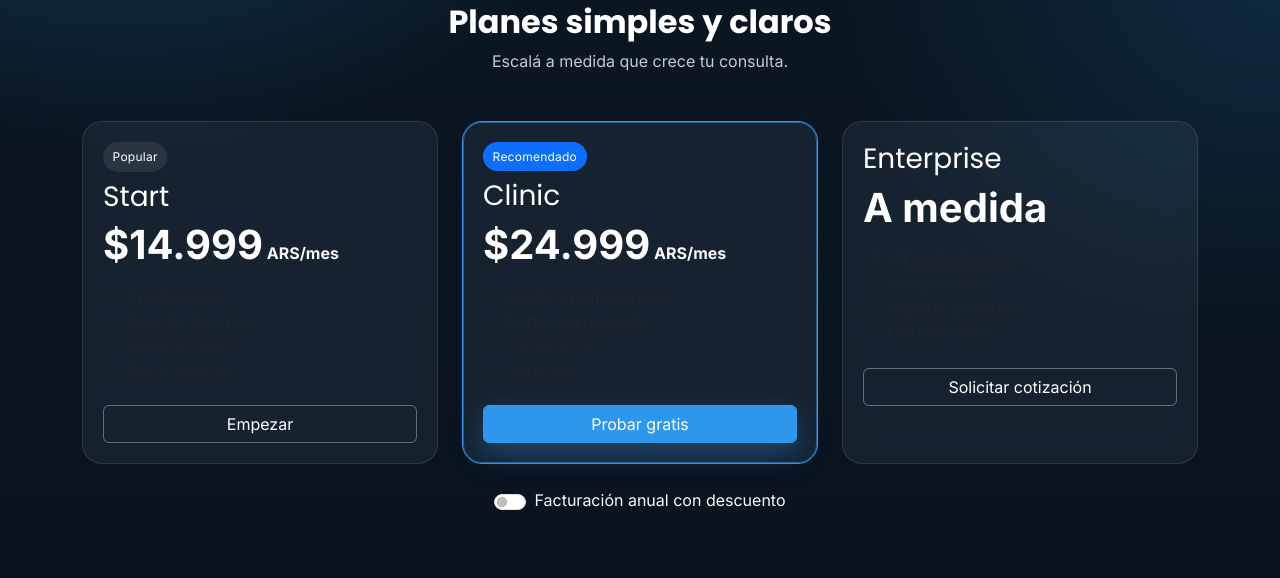
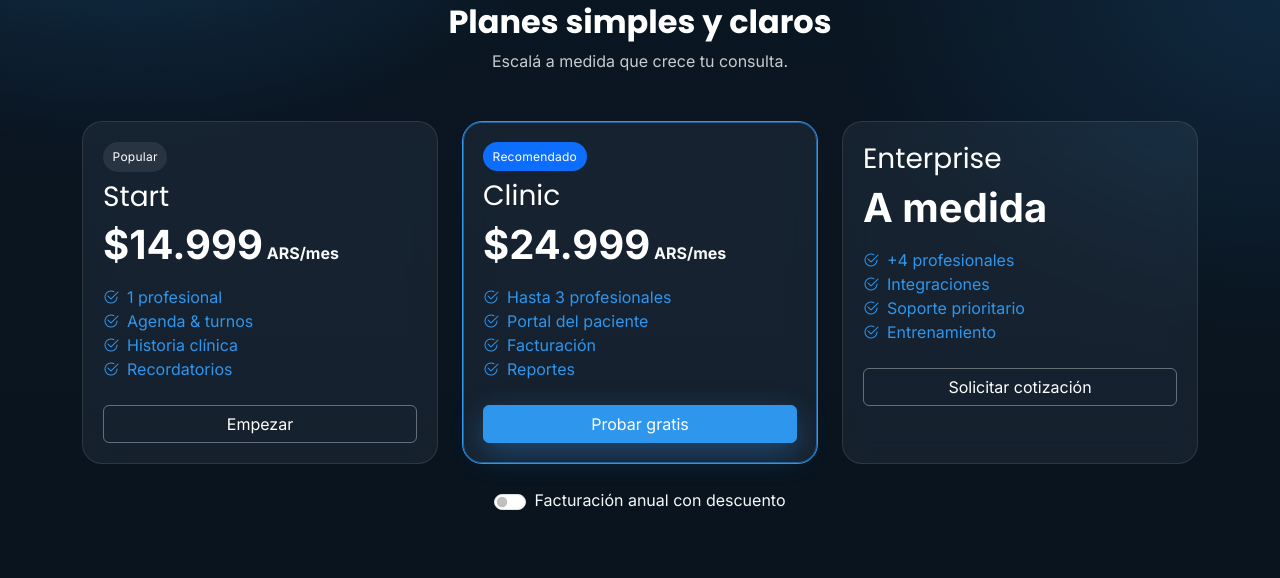
Before and after one commit to juantss123/malditoindex, a PHP site: page / in a window 1280 px wide. Shown: the part 1693-2271 px from the top of the page. Run offline with PHP 8.4, Linux system fonts and the light colour scheme; data that the repository does not hold is empty.

Commit message:
Updated styles.css

```diff
--- a/assets/css/styles.css
+++ b/assets/css/styles.css
@@ -473,3 +473,13 @@ a:hover{ color: var(--primary-600); }
 @media (prefers-reduced-motion: reduce){
   *{ animation: none !important; transition: none !important; }
 }
+/* Hace que el texto de las características de los planes sea celeste */
+#plansModal ul li {
+  color: #2F96EE !important;
+}
+
+/* Hace celeste el texto de las descripciones de planes */
+#pricing .price-card p,
+#pricing .price-card ul li {
+  color: #2F96EE !important;
+}
```
